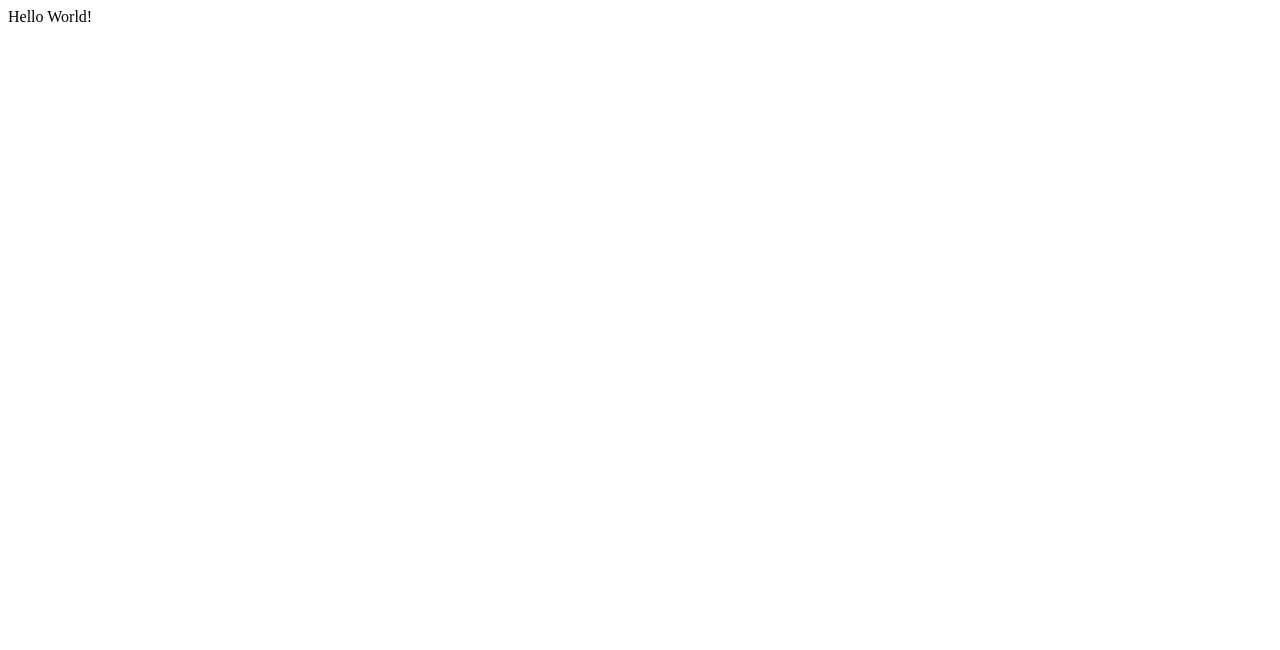
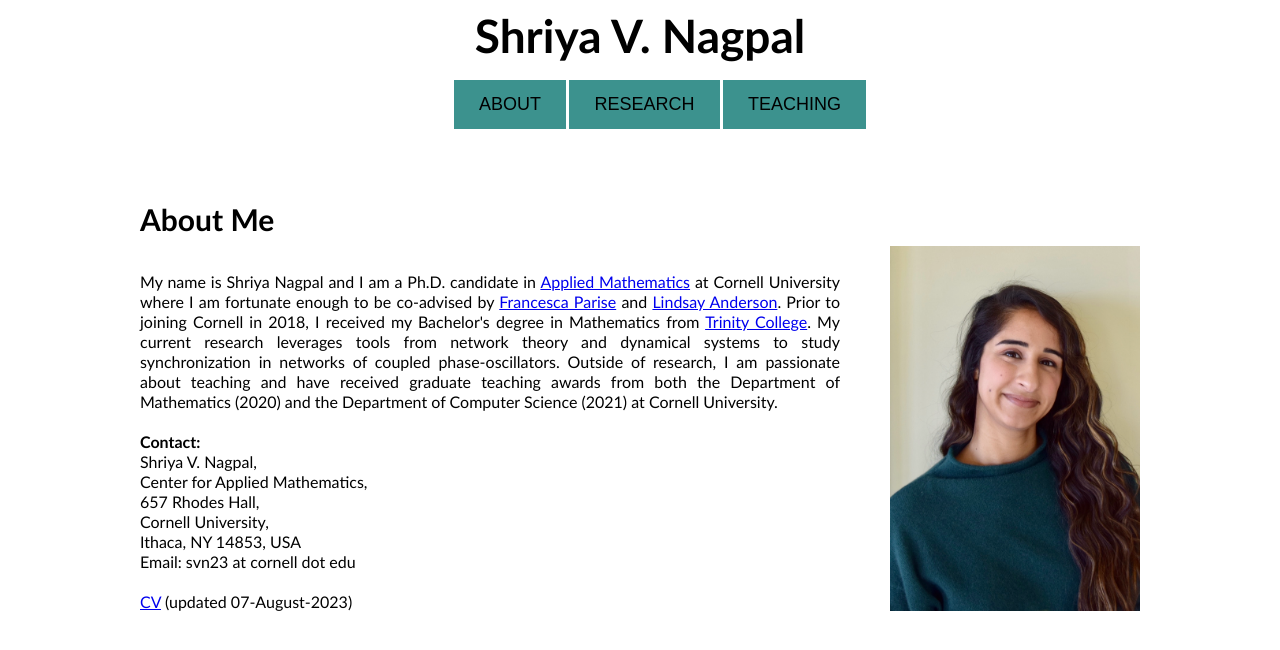
Before and after one commit to ShriyaNagpal/ShriyaNagpal.github.io, a plain HTML site: page index.html in a window 1280 px wide. Drawn offline with Linux system fonts and the light colour scheme.

Commit message:
creating website

```diff
--- a/index.html
+++ b/index.html
@@ -1,10 +1,50 @@
 <html>
-<head>
-<title>Shriya Nagpal</title>
-</head>
-
-<body>
-Hello World!
-</body>
-
+    <head>
+      <!-- Google tag (gtag.js) -->
+      <script async src="https://www.googletagmanager.com/gtag/js?id=G-Q8SCN691EH"></script>
+        <link rel="stylesheet" type="text/css" href="style/style.css">
+          <title>
+            Shriya V. Nagpal
+          </title>
+          <meta name="viewport" content="width=device-width, initial-scale=1.0">
+          <meta name="description" content="Shriya V Nagpal applied mathematics PhD candidate Cornell University">
+        </head>
+    <body>
+      <h1>Shriya V. Nagpal</h1>
+        <div class="wrapper">
+          <div id="container">
+            <nav>
+              <ul>
+                <li style="display:inline"><a href="index.html">ABOUT</a></li>
+                <li style="display:inline"><a href="research/index.html"> RESEARCH </a></li>
+                <li style="display:inline"><a href="teaching/index.html"> TEACHING </a></li>
+              </ul>
+            </nav>
+          </div>
+            <img class="right-align-img" src="images/portrait-photo.JPG" alt="Shriya V. Nagpal">
+            <article class="left-align-textbox">
+              <h2>About Me</h2>
+              <p>
+                  My name is Shriya Nagpal and I am a Ph.D. candidate in <a href="https://www.cam.cornell.edu/cam">Applied Mathematics</a> at Cornell University where I am fortunate enough to be co-advised by <a href="https://www.engineering.cornell.edu/faculty-directory/francesca-parise">Francesca Parise</a> and <a href="https://www.engineering.cornell.edu/faculty-directory/c-lindsay-anderson">Lindsay Anderson</a>. Prior to joining Cornell in 2018, I received my Bachelor&apos;s degree in Mathematics from <a href="https://www.trincoll.edu/mathematics/">Trinity College</a>. My current research leverages tools from network theory and dynamical systems to study synchronization in networks of coupled phase-oscillators. Outside of research, I am passionate about teaching and have received graduate teaching awards from both the Department of Mathematics (2020) and the Department of Computer Science (2021) at Cornell University.
+                  <br>
+                  <br>
+                  <b>Contact:</b>
+                  <br>
+                  Shriya V. Nagpal,
+                  <br>
+                  Center for Applied Mathematics,
+                  <br>
+                  657 Rhodes Hall,
+                  <br>
+                  Cornell University,
+                  <br>
+                  Ithaca, NY 14853, USA
+                  <br>
+                  Email: svn23 at cornell dot edu
+                  <br><br>
+                  <a href="docs/ShriyaNagpalCV.pdf">CV</a> (updated 07-August-2023)
+              </p>
+            </article>
+        </div>
+    </body>
 </html>
--- /dev/null
+++ b/style/style.css
@@ -0,0 +1,198 @@
+nav ul li a:link, a:visited {
+  background-color: #3C928E;
+  color: #000000;
+  padding: 5px 5px;
+  text-align: center;
+  text-decoration: none;
+  display: inline-block;
+  font: small-caps 12px Arial, sans-serif;
+}
+
+nav ul li a:hover {
+  background-color: #3C928E;
+  color: #FFFFFF;
+  padding: 5px 5px;
+  text-align: center;
+  text-decoration: none;
+  display: inline-block;
+  font: small-caps 12px Arial, sans-serif;
+}
+
+h1 {
+  width:100%;
+  margin:3px auto;
+  font-size:46px;
+  position: relative;
+  overflow: auto;
+  text-align:center;
+  font-family: 'Gill Sans', 'Gill Sans MT', Calibri, 'Trebuchet MS', sans-serif;
+}
+
+#container {
+  width:100%;
+  margin:3px auto;
+  font-size:15px;
+  position: relative;
+  overflow: auto;
+  text-align:center;
+}
+
+.wrapper{
+  width: 100%;
+}
+
+.left-align-textbox {
+  width: 100%;
+  font-family: 'Gill Sans', 'Gill Sans MT', Calibri, 'Trebuchet MS', sans-serif;
+}
+
+.left-align-textbox h2 {
+  padding: 10px 20px 10px;
+  font-size: 30px;
+}
+
+.left-align-textbox p {
+  padding: 0px 20px 20px;
+  text-align: justify;
+  text-justify: inter-word;
+  font-size: 20px;
+  line-height: 30px;
+}
+
+.centre-align-textbox {
+  width: 100%;
+  font-family: 'Gill Sans', 'Gill Sans MT', Calibri, 'Trebuchet MS', sans-serif;
+}
+
+.centre-align-textbox h2 {
+  padding: 10px 20px 10px;
+  font-size: 30px;
+}
+
+.centre-align-textbox p {
+  padding: 0px 20px 20px;
+  text-align: justify;
+  text-justify: inter-word;
+  font-size: 20px;
+  line-height: 30px;
+}
+
+.right-align-img {
+  padding: 10px;
+  width: 100%
+}
+
+@media only screen and (min-width: 768px) {
+  .wrapper{
+    width: 600px;
+    margin: 0 auto;
+  }
+
+  nav ul li a:link, a:visited {
+    background-color: #3C928E;
+    color: #000000;
+    padding: 5px 5px;
+    text-align: center;
+    text-decoration: none;
+    display: inline-block;
+    font: small-caps 18px Arial, sans-serif;
+  }
+
+  nav ul li a:hover {
+    background-color: #3C928E;
+    color: #FFFFFF;
+    padding: 5px 5px;
+    text-align: center;
+    text-decoration: none;
+    display: inline-block;
+    font: small-caps 18px Arial, sans-serif;
+  }
+
+  #container {
+    width:80%;
+    margin:3px auto;
+    font-size:14px;
+    position: relative;
+    overflow: auto;
+    text-align:center;
+  }
+}
+
+@media only screen and (min-width: 1000px) {
+  .wrapper{
+    width: 1000px;
+    margin: 0 auto;
+  }
+
+  nav ul li a:link, a:visited {
+    background-color: #3C928E;
+    color: #000000;
+    padding: 14px 25px;
+    text-align: center;
+    text-decoration: none;
+    display: inline-block;
+    font: small-caps 18px Arial, sans-serif;
+  }
+
+  nav ul li a:hover {
+    background-color: #3C928E;
+    color: #FFFFFF;
+    padding: 14px 25px;
+    text-align: center;
+    text-decoration: none;
+    display: inline-block;
+    font: small-caps 18px Arial, sans-serif;
+  }
+
+  #container {
+    width:80%;
+    margin:3px auto;
+    font-size:14px;
+    position: relative;
+    overflow: auto;
+    text-align:center;
+  }
+
+  .left-align-textbox {
+    width: 70%;
+    float: left;
+  }
+
+  .left-align-textbox h2 {
+    padding: 30px 0px 10px;
+    font-size: 30px;
+  }
+
+  .left-align-textbox p {
+    padding: 0px 0px 0px;
+    text-align: justify;
+    text-justify: inter-word;
+    font-size: 16px;
+    line-height: 20px;
+  }
+
+  .centre-align-textbox {
+    width: 100%;
+    float: left;
+  }
+
+  .centre-align-textbox h2 {
+    padding: 30px 0px 10px;
+    font-size: 30px;
+  }
+
+  .centre-align-textbox p {
+    padding: 0px 0px 0px;
+    text-align: justify;
+    text-justify: inter-word;
+    font-size: 16px;
+    line-height: 20px;
+  }
+
+  .right-align-img {
+    padding: 100px 0px 0px;
+    width: 250px;
+    float: right;
+  }
+
+}
```
Also changed, not shown: research/index.html (added, +42 -0 lines), teaching/index.html (added, +44 -0 lines), images/portrait-photo.JPG (added), 8 other files.
